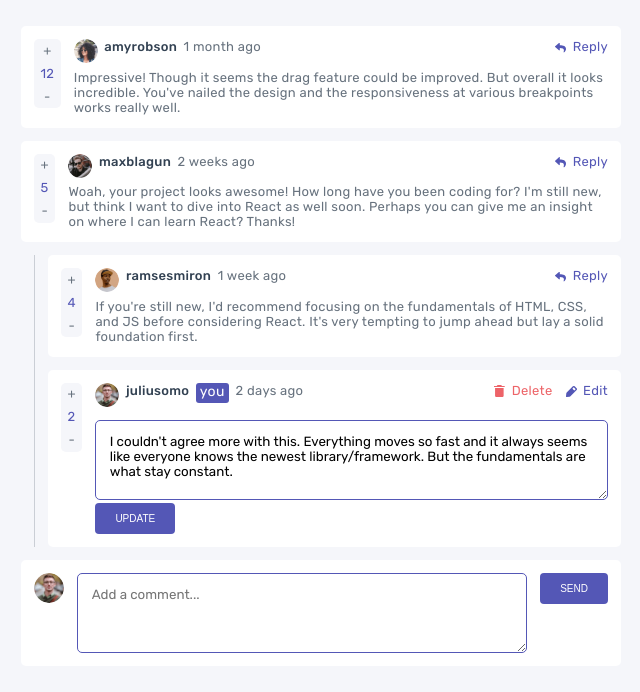
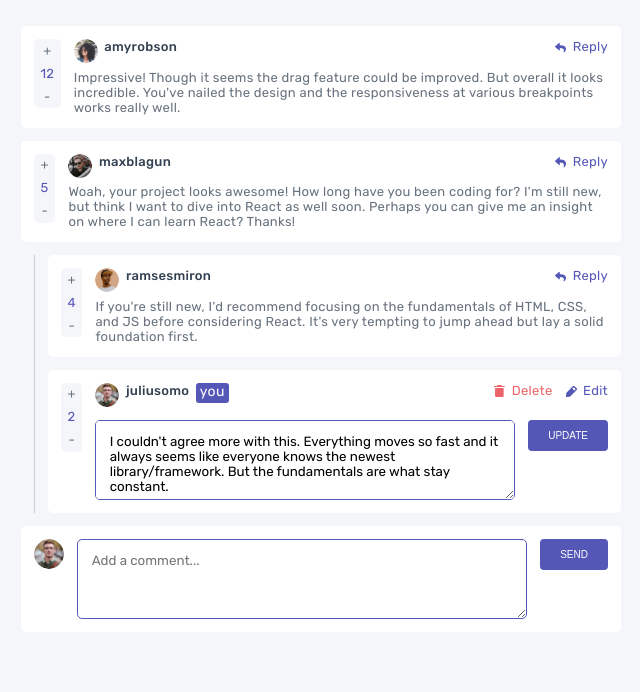
Before and after one commit to inioluwabello/interactive-comments-section, a Next.js app: page / in a window 1280 px wide. Both pictures are taken after a click on the link "Edit". Shown: the top 692 px of the page, without its empty margins (319-959 px from the left). Built offline with nearby package versions, Linux system fonts and the light colour scheme.

Commit message:
Added timeago

```diff
--- a/app/components/Comments/CommentItem.tsx
+++ b/app/components/Comments/CommentItem.tsx
@@ -2,6 +2,7 @@
 import VoteComponent from "./VoteComponent"
 import { ChangeEvent, Dispatch, SetStateAction, useState } from "react";
 import { nanoid } from "@reduxjs/toolkit";
+import TimeAgo from "../TimeAgo";
 
 interface CommentItemProp {
     originalCommentId?: string
@@ -33,7 +34,7 @@
                 commentId: comment.id,
                 comment: {
                     content: replyValue,
-                    createdAt: Date.now().toString(),
+                    createdAt: new Date().toISOString(),
                     id: nanoid(),
                     score: 0,
                     user: currentUser,
@@ -66,7 +67,9 @@
                                     {currentUser && comment.user.username === currentUser.username &&
                                         <div className="comment-info-item author">you</div>
                                     }
-                                    <div className="comment-info-item time">{comment.createdAt}</div>
+                                    <div className="comment-info-item time">
+                                        <TimeAgo timestamp={comment.createdAt} />
+                                    </div>
                                 </div>
                             </div>
 
@@ -98,7 +101,8 @@
                         </div>
 
                         {!editing && <div className="content">{comment.content}</div>}
-                        {editing && <div className="desktop edit-box space-between">
+                        {editing && <div className="desktop">
+                            <div className="edit-box space-between">
                                 <textarea className="comment-input edit-area" value={editValue} onChange={handleEditInput}></textarea>
                                 <button className="btnn pry-bg"
                                     onClick={() => {
@@ -113,6 +117,7 @@
                                         }));
                                         setEditing(false)
                                     }}>UPDATE</button>
+                            </div>
                         </div>}
 
                         {editing && <div className="mobile edit-box">
@@ -172,7 +177,8 @@
             </div>
 
             {/* Reply box */}
-            {replying && currentUser && <div className="desktop comment-box space-between">
+            {replying && currentUser && <div className="desktop">
+                <div className="comment-box space-between">
                     <img src={currentUser.image.png} alt="user" className="user-image" />
                     <textarea
                         name="comment-input"
@@ -182,6 +188,7 @@
                         value={replyValue}
                         onChange={handleReplyInput}></textarea>
                     <button className="btnn pry-bg" onClick={handleReply}>REPLY</button>
+                </div>
             </div>}
 
             {replying && currentUser && <div className="mobile comment-box">
--- a/app/components/Comments/Comments.tsx
+++ b/app/components/Comments/Comments.tsx
@@ -21,7 +21,7 @@
         if (commentValue.length > 0)
             dispatch(commentSlice.actions.addComment({
                 content: commentValue,
-                createdAt: Date.now().toString(),
+                createdAt: new Date().toISOString(),
                 id: nanoid(),
                 score: 0,
                 user: currentUser,
--- /dev/null
+++ b/app/components/TimeAgo.tsx
@@ -0,0 +1,21 @@
+import { parseISO, formatDistanceToNow } from 'date-fns'
+
+const TimeAgo = ({ timestamp }) => {
+  let timeAgo = ''
+  try{
+    if (timestamp) {
+        const date = parseISO(timestamp)
+        const timePeriod = formatDistanceToNow(date)
+        timeAgo = `${timePeriod} ago`
+    }
+    } catch (e) {
+        console.log(e)
+    }
+
+  return (
+    <span title={timestamp}>
+      &nbsp; <i>{timeAgo}</i>
+    </span>
+  )
+}
+export default TimeAgo;
--- a/package.json
+++ b/package.json
@@ -8,6 +8,7 @@
   "dependencies": {
     "@reduxjs/toolkit": "1.9.5",
     "axios": "^1.4.0",
+    "date-fns": "^2.30.0",
     "next": "latest",
     "react": "18.2.0",
     "react-dom": "18.2.0",
```
Also changed, not shown: 1 other file (tests, documents, lock files or other folders). Lines whose indentation alone changed are shown as unchanged.
